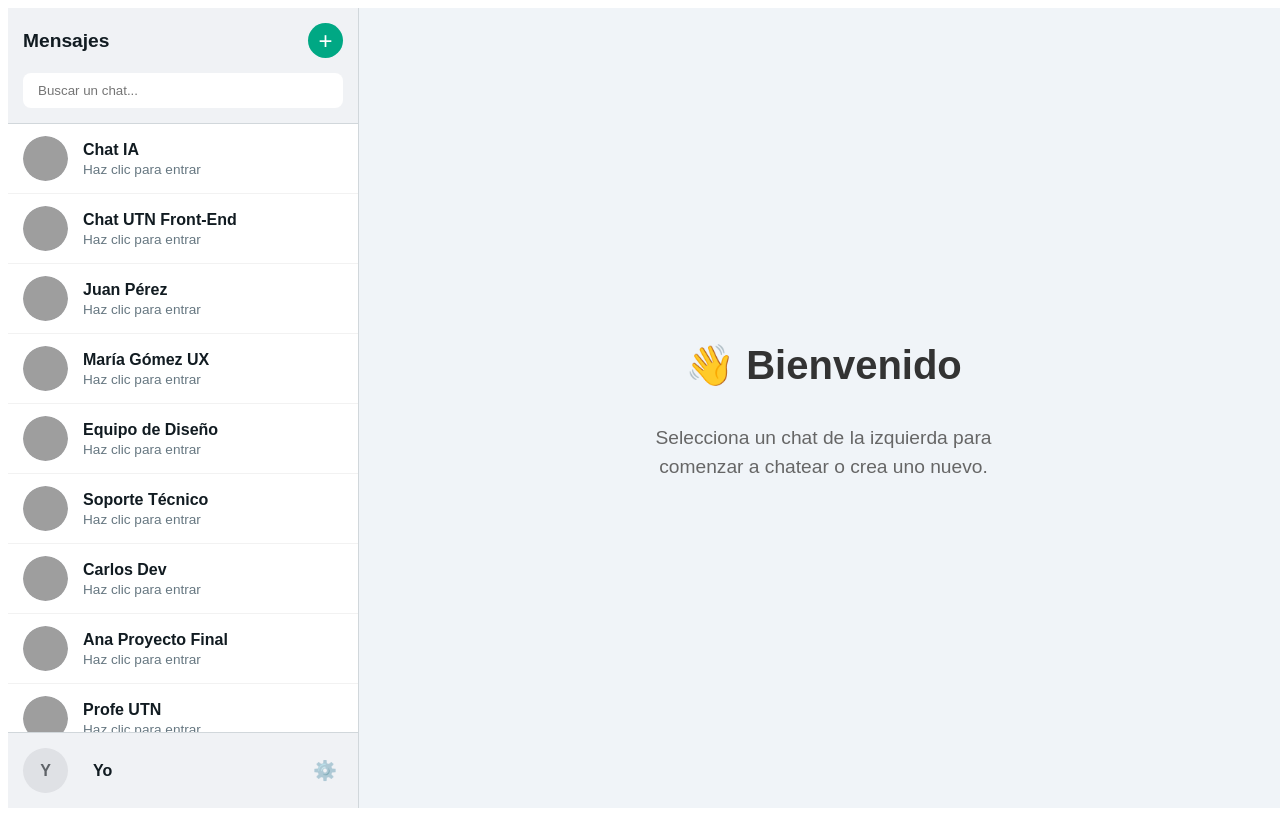
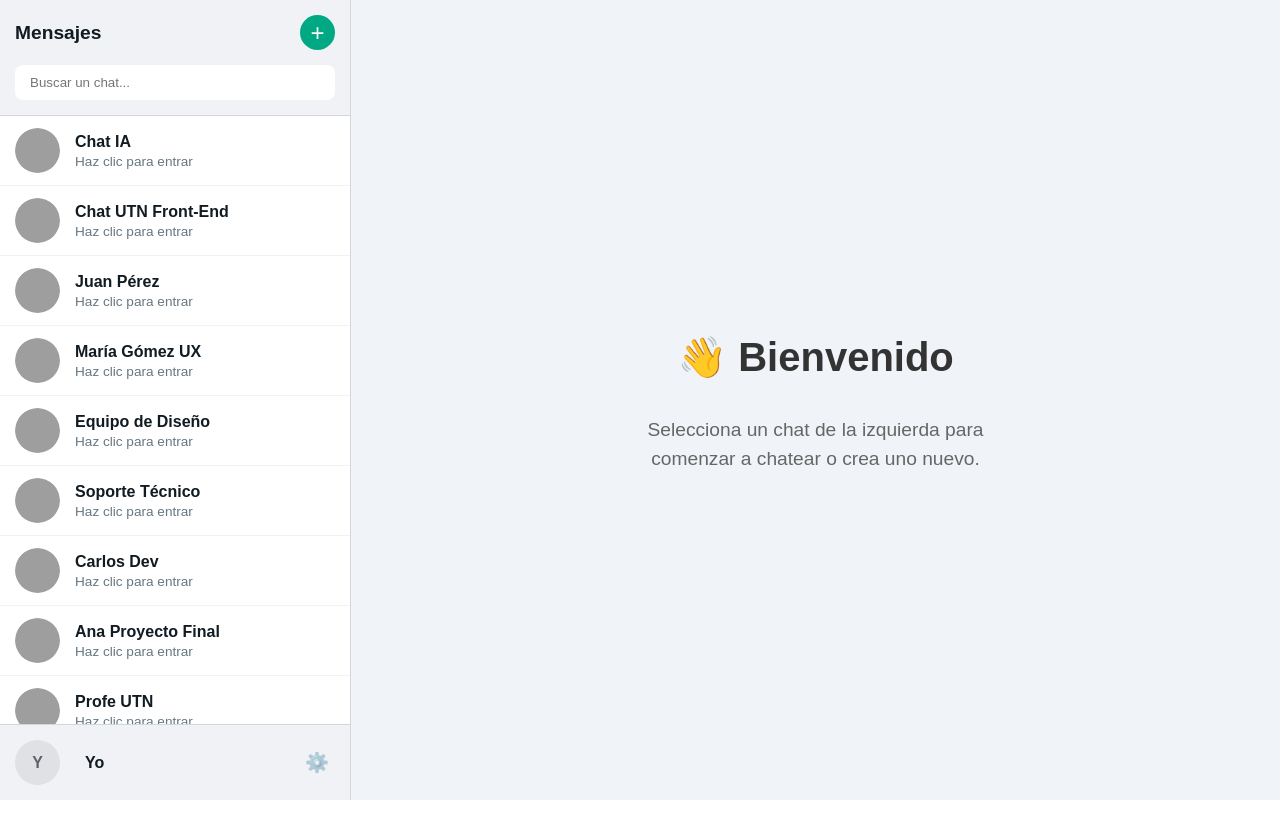
Before and after one commit to Brian-s-dev/UTN_TP_FINAL_FRONTEND, a React app: page / in a window 1280 px wide. Built offline with nearby package versions, Linux system fonts and the light colour scheme; grey boxes are pictures that could not be loaded; the HTML template or start-up script is replaced by a standard one.

Commit message:
css ajuste

```diff
--- a/src/Components/Layout/Layout.css
+++ b/src/Components/Layout/Layout.css
@@ -1,7 +1,13 @@
+body, html {
+    margin: 0;
+    padding: 0;
+    overflow: hidden;
+}
+
 .layout-container {
     display: flex;
     height: 100vh;
-    width: 100vw;
+    width: 100%;
     overflow: hidden;
     background-color: #efeae2;
     font-family: sans-serif;
```
